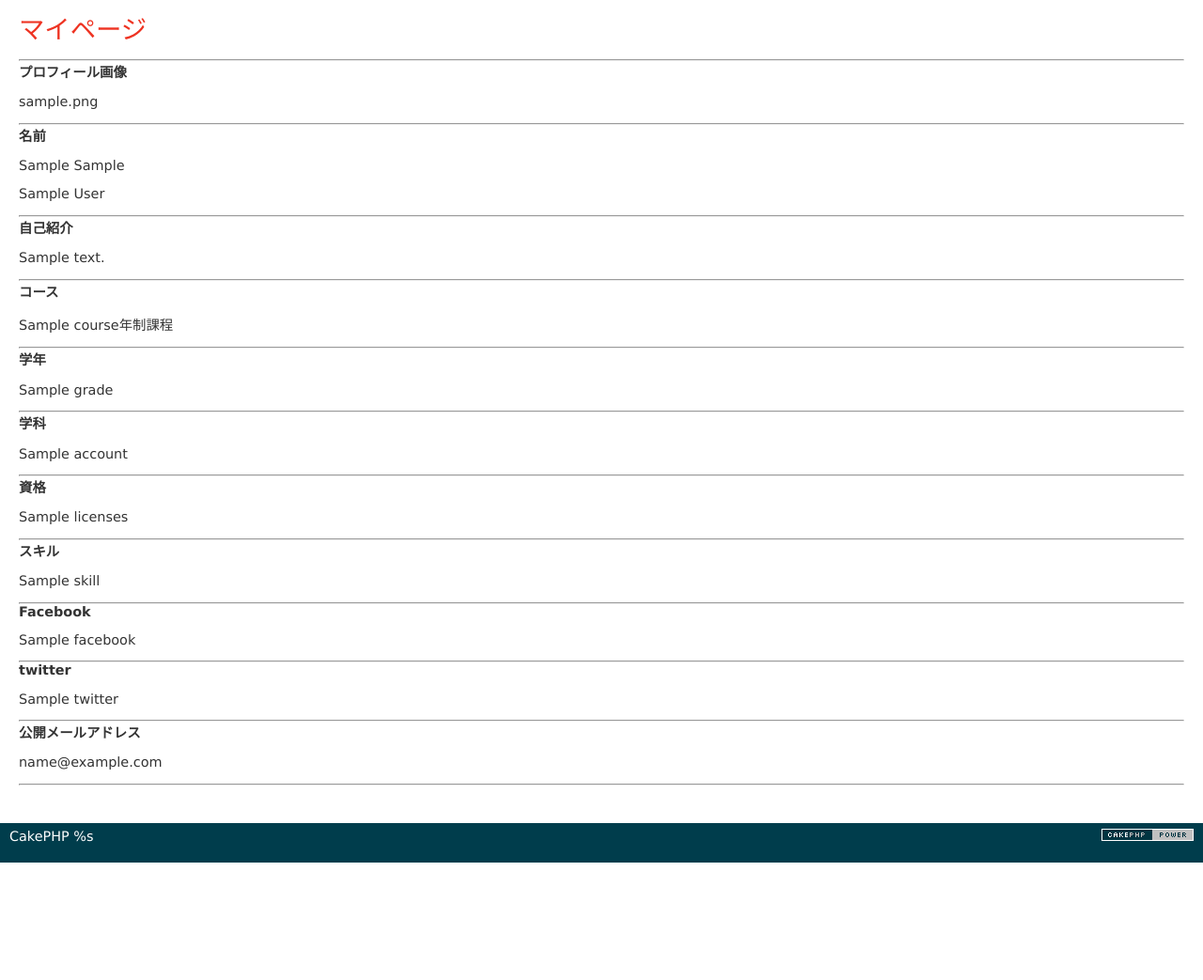
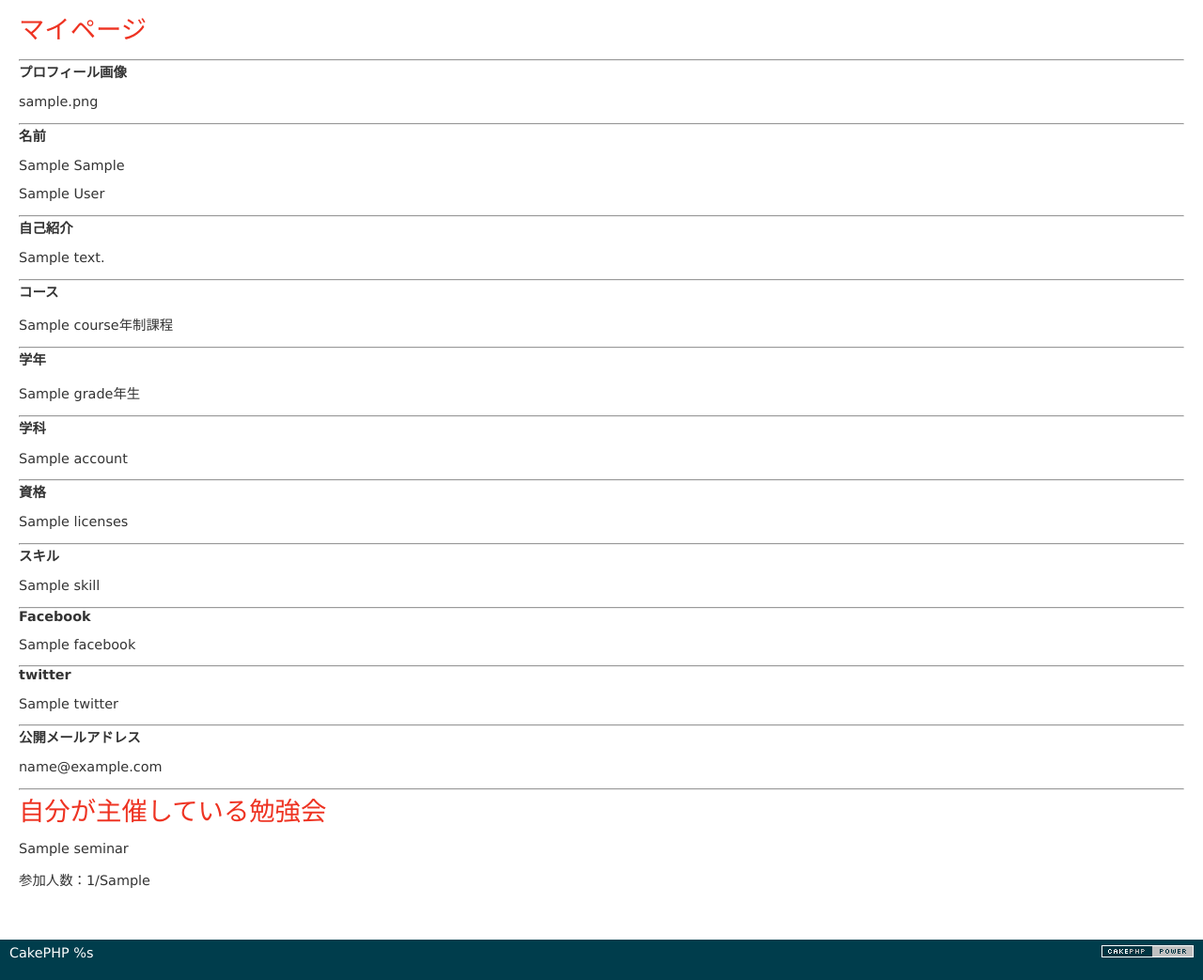
Before and after one commit to branch10480/plusstudy, a CakePHP app: the page made by app/View/Accounts/profile.ctp in a window 1280 px wide. Shown: the part 48-1091 px from the top of the page at 94% size. Before the commit the page ends 966 px from the top, so only its background shows below. Run offline with PHP 8.4 and a stand-in for CakePHP, Linux system fonts and the light colour scheme; the template is opened without the code that fills it: most values are stand-ins (such as "Sample title", 1, 10 or a date in 2020); data that the repository does not hold is empty; some libraries are stand-ins or nearby versions.

Commit message:
自分が主催している勉強会一覧を作成

```diff
--- a/app/View/Accounts/index.ctp
+++ b/app/View/Accounts/index.ctp
@@ -70,7 +70,7 @@
 			<?php echo $this->Html->link(__('Edit'), array('action' => 'edit', $account['Account']['id'])); ?>
 			<?php echo $this->Form->postLink(__('Delete'), array('action' => 'delete', $account['Account']['id']), array(), __('Are you sure you want to delete # %s?', $account['Account']['id'])); ?>
 		</td>
-	</tr>
+	</tr>--
 <?php endforeach; ?>
 	</tbody>
 	</table>
--- a/app/View/Accounts/profile.ctp
+++ b/app/View/Accounts/profile.ctp
@@ -1,5 +1,6 @@
 <div>
-<h2><?php echo __('マイページ'); ?></h2>
+	<h2><?php echo __('マイページ'); ?></h2>
+
 	<hr>
 	<p><b>プロフィール画像</b></p>
 	<p><?php echo $account['Account']['img_ext']; ?></p>
@@ -21,7 +22,7 @@
 	<hr>
 
 	<p><b>学年</b></p>
-	<p><?php echo $account['Account']['grade']; ?></p>
+	<p><?php echo $account['Account']['grade'] . '年生'; ?></p>
 	<hr>
 
 	<p><b>学科</b></p>
@@ -48,3 +49,11 @@
 	<p><?php echo $account['Account']['pub_mailaddress']; ?></p>
 	<hr>
 </div>
+
+<div>
+	<h2><?php echo __('自分が主催している勉強会'); ?></h2>
+	<?php foreach($myseminars as $myseminar): ?>
+		<p><?php echo $myseminar['Seminar']['name']; ?></p>
+		<p><?php echo '参加人数：' . count($myseminar['Participant']) . '/' . $myseminar['Seminar']['upper_limit']; ?></p>
+	<?php endforeach; ?>
+</div>
```
Also changed, not shown: app/Controller/AccountsController.php (+9 -0 lines).
